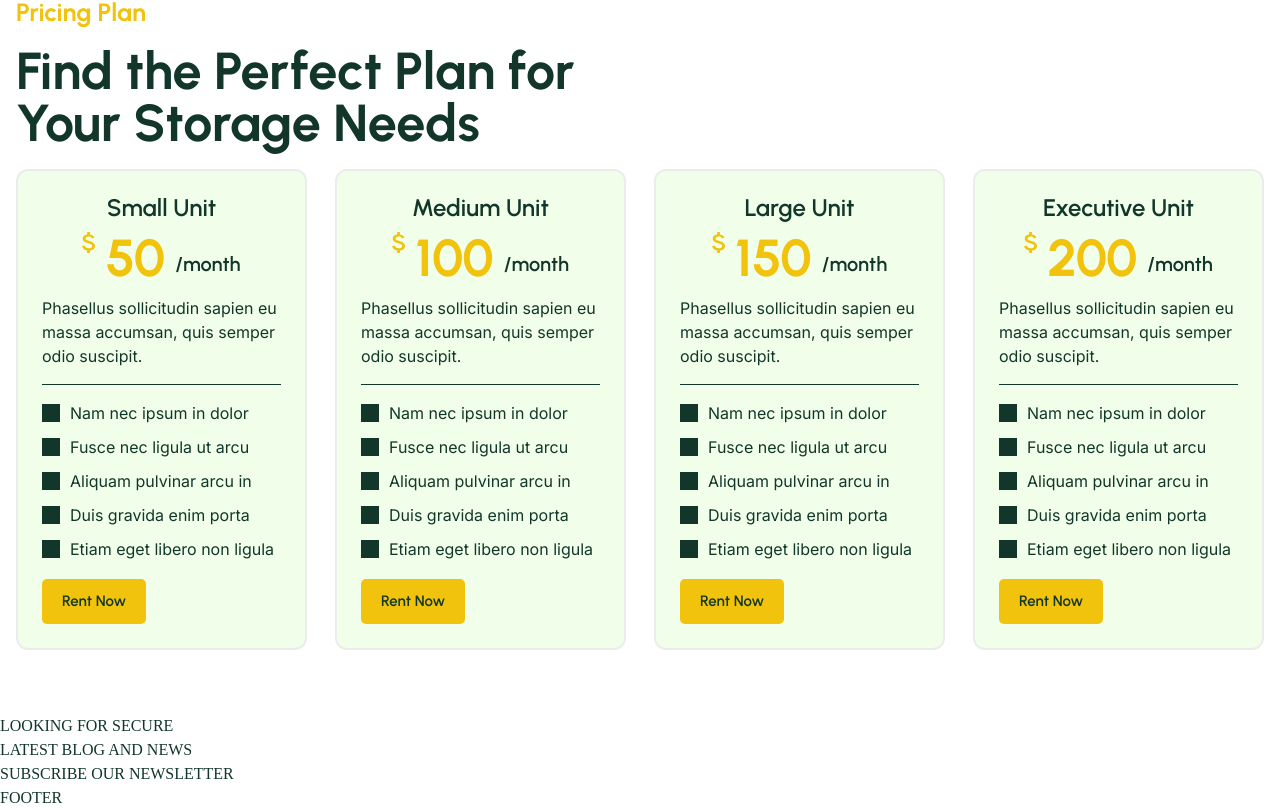
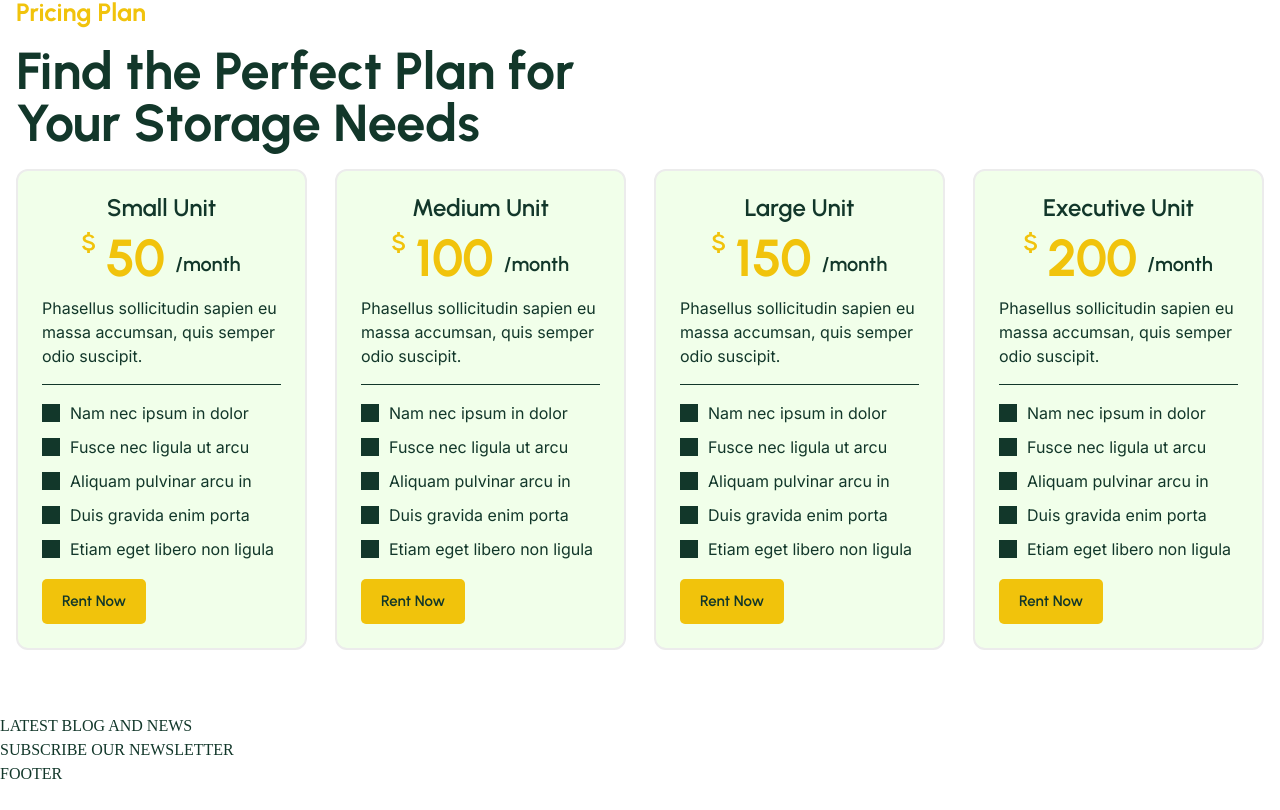
Before and after one commit to JoachimPersson88/storaid_storage_service, a React (Vite) app: page / in a window 1280 px wide. Shown: the part 4030-4840 px from the top of the page. After the commit the page ends 4816 px from the top, so only its background shows below. Built offline with nearby package versions, Linux system fonts and the light colour scheme; grey boxes are pictures that could not be loaded.

Commit message:
"Home_Looking_For_Secure START" Har skapat behövande filer och fixat pathingen.

```diff
--- /dev/null
+++ b/src/project/components/Looking_For_Secure.jsx
@@ -0,0 +1,7 @@
+export default function Looking_For_Service() {
+    return (
+        <section className="looking_for_service">
+
+        </section>
+    );
+}
--- a/src/project/interface/styles/index.css
+++ b/src/project/interface/styles/index.css
@@ -9,7 +9,7 @@
 @import "./why_choose_us.css";
 @import "./pricing_plan.css";
 @import "./price_list.css";
-
+@import "./looking_for_secure.css";
 
 /* Nollställer vissa standardinställningar för alla element samt deras pseudo-element (::before, ::after) */
 *, *::before, *::after {
--- a/src/project/pages/Home.jsx
+++ b/src/project/pages/Home.jsx
@@ -5,6 +5,7 @@ import Our_Services from "../components/Our_Services";
 import Testimonials from "../components/Testimonials";
 import Why_Choose_Us from "../components/Why_Choose_Us";
 import Pricing_Plan from "../components/Pricing_Plan";
+import Looking_For_Secure from "../components/Looking_For_Secure";
 
 export default function Home() {
   return (
@@ -16,7 +17,7 @@ export default function Home() {
       <Testimonials />
       <Why_Choose_Us />
       <Pricing_Plan />
-      <p>LOOKING FOR SECURE</p>
+      <Looking_For_Secure/>
       <p>LATEST BLOG AND NEWS</p>
       <p>SUBSCRIBE OUR NEWSLETTER</p>
       <p>FOOTER</p>
```
Also changed, not shown: src/project/interface/styles/looking_for_secure.css (added).
